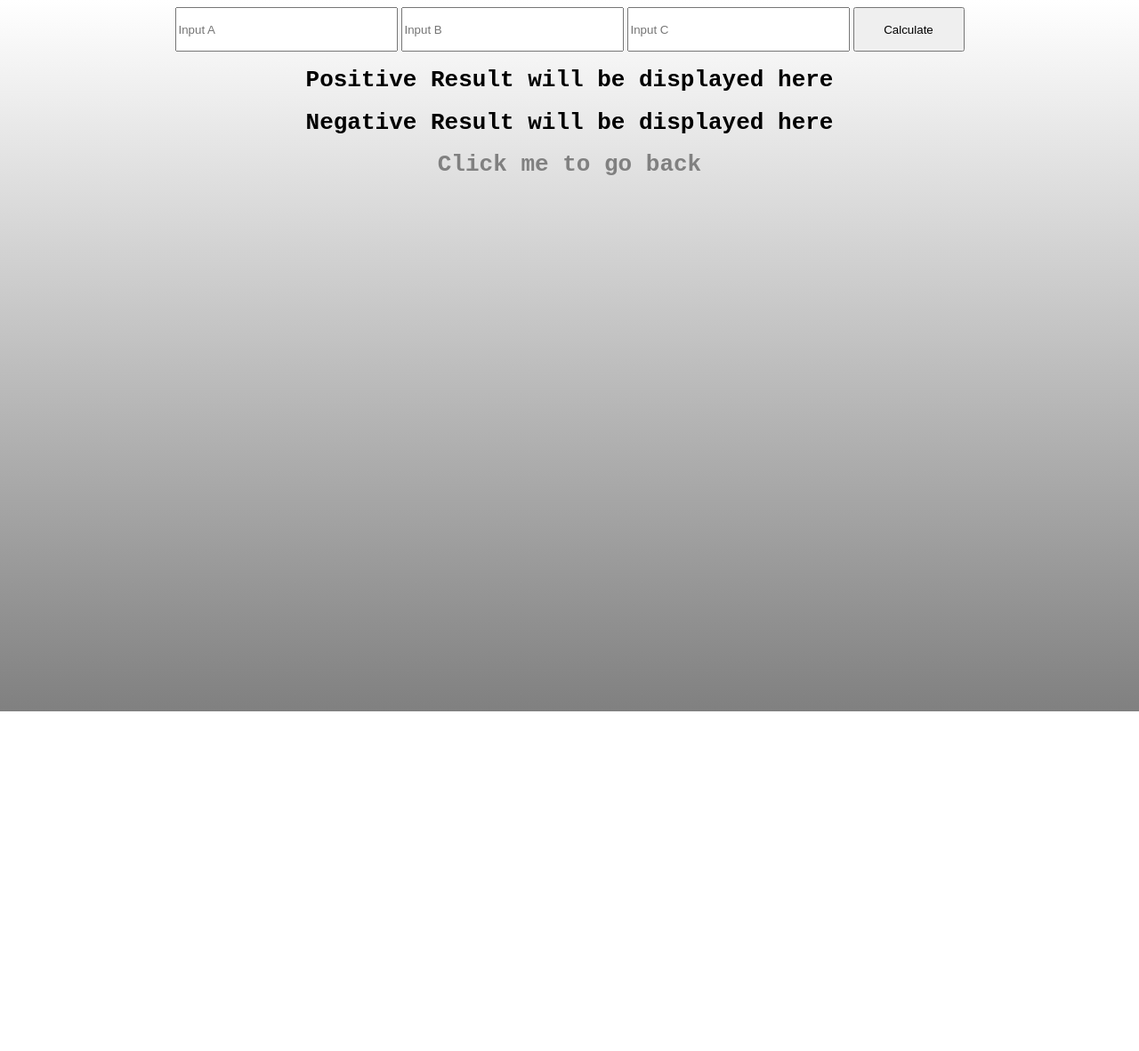
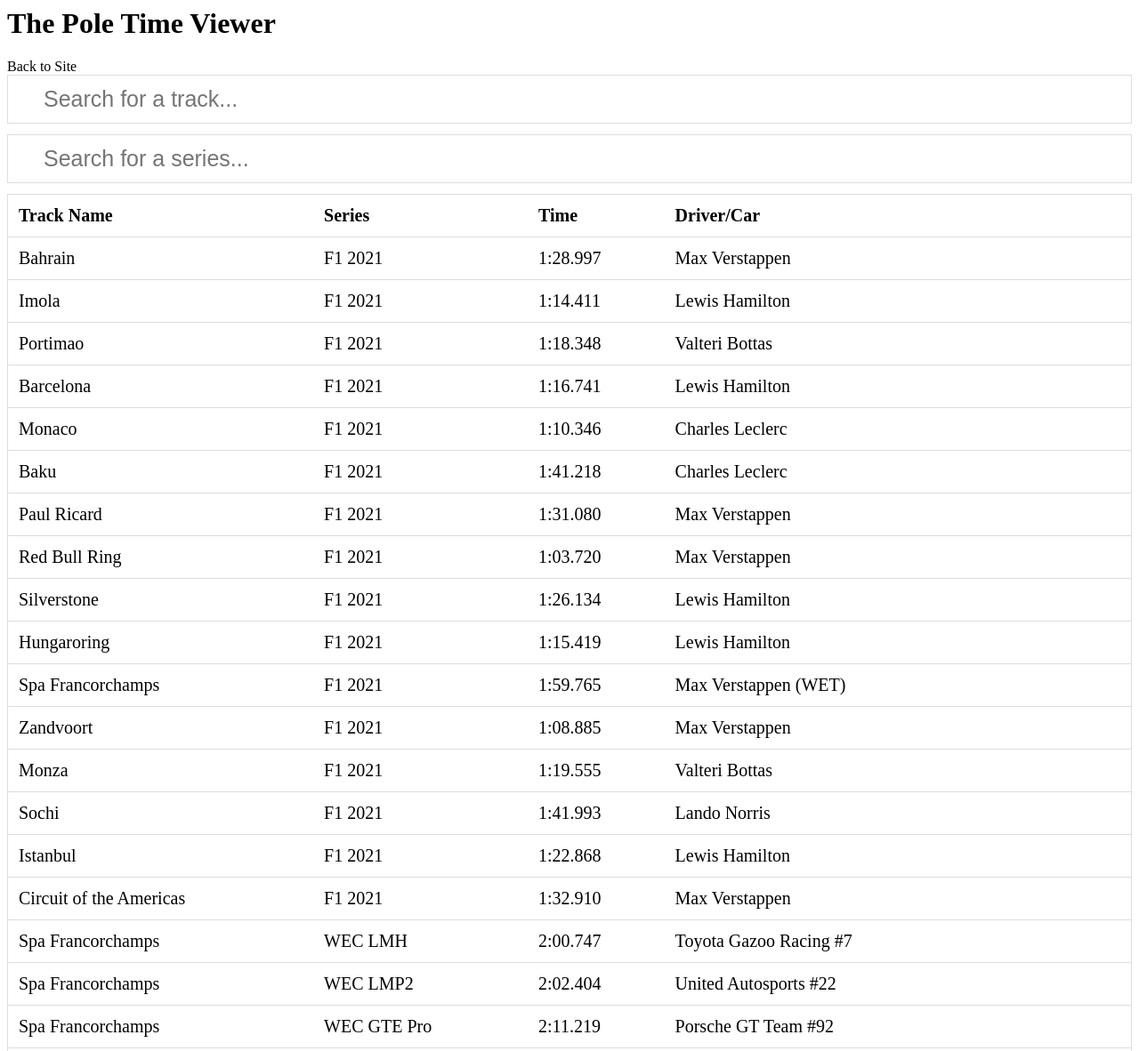
Before and after one commit to Reedingame-Studios/pole-time-viewer, a plain HTML site: page index.html in a window 1280 px wide. Shown: the top 1182 px of the page at 89% size. Before the commit the page ends 800 px from the top, so only its background shows below. Drawn offline with Linux system fonts and the light colour scheme.

Commit message:
Silly mistake...
I accidentally uploaded the quadratic formula solver, we've now replaced it with the correct code, thankfully.

```diff
--- a/index.html
+++ b/index.html
@@ -1,73 +1,149 @@
-<html><center>
-	<title> Quadratic Equation Solver </title>
-	<input id="a" placeholder="Input A">
-	<input id="b" placeholder="Input B">
-	<input id = "c" placeholder="Input C">
-	<button onclick="Calculate()">Calculate</button>
-	<h1 id="Pos">Positive Result will be displayed here</h1>
-	<h1 id="Neg">Negative Result will be displayed here</h1>
-	<h1 align="center"><a href="https://reedingame-studios.netlify.app/games.html">Click me to go back</a></h1>
-</center></html>
+<html>
+<h1> The Pole Time Viewer </h1>
+<a href="https://reedingame-studios.netlify.app/games.html">Back to Site</a>
+<input type="text" id="LookupTrack" onkeyup="searchTrack()" placeholder="Search for a track...">
+<input type="text" id="LookupSeries" onkeyup="searchSeries()" placeholder="Search for a series...">
+
+<table id="PoleTimeDatabase">
+	<tr class="header">
+		<th><b>Track Name</b></th>
+		<th><b>Series</b></th>
+		<th><b>Time</b></th>
+		<th><b>Driver/Car</b></th>
+	</tr>
+
+	<!-- Formula 1 -->
+	<tr><td>Bahrain</td><td>F1 2021</td><td>1:28.997</td><td>Max Verstappen</tr>
+	<tr><td>Imola</td><td>F1 2021</td><td>1:14.411</td><td>Lewis Hamilton</tr>
+	<tr><td>Portimao</td><td>F1 2021</td><td>1:18.348</td><td>Valteri Bottas</tr>
+	<tr><td>Barcelona</td><td>F1 2021</td><td>1:16.741</td><td>Lewis Hamilton</tr>
+	<tr><td>Monaco</td><td>F1 2021</td><td>1:10.346</td><td>Charles Leclerc</tr>
+	<tr><td>Baku</td><td>F1 2021</td><td>1:41.218</td><td>Charles Leclerc</tr>
+	<tr><td>Paul Ricard</td><td>F1 2021</td><td>1:31.080</td><td>Max Verstappen</tr>
+	<tr><td>Red Bull Ring</td><td>F1 2021</td><td>1:03.720</td><td>Max Verstappen</tr>
+	<tr><td>Silverstone</td><td>F1 2021</td><td>1:26.134</td><td>Lewis Hamilton</tr>
+	<tr><td>Hungaroring</td><td>F1 2021</td><td>1:15.419</td><td>Lewis Hamilton</tr>
+	<tr><td>Spa Francorchamps</td><td>F1 2021</td><td>1:59.765</td><td>Max Verstappen (WET)</tr>
+	<tr><td>Zandvoort</td><td>F1 2021</td><td>1:08.885</td><td>Max Verstappen</tr>
+	<tr><td>Monza</td><td>F1 2021</td><td>1:19.555</td><td>Valteri Bottas</tr>
+	<tr><td>Sochi</td><td>F1 2021</td><td>1:41.993</td><td>Lando Norris</tr>
+	<tr><td>Istanbul</td><td>F1 2021</td><td>1:22.868</td><td>Lewis Hamilton</tr>
+	<tr><td>Circuit of the Americas</td><td>F1 2021</td><td>1:32.910</td><td>Max Verstappen</tr>
+
+	<!-- WEC -->
+	<tr><td>Spa Francorchamps</td><td>WEC LMH</td><td>2:00.747</td><td>Toyota Gazoo Racing #7</tr>
+	<tr><td>Spa Francorchamps</td><td>WEC LMP2</td><td>2:02.404</td><td>United Autosports #22</tr>
+	<tr><td>Spa Francorchamps</td><td>WEC GTE Pro</td><td>2:11.219</td><td>Porsche GT Team #92</tr>
+	<tr><td>Spa Francorchamps</td><td>WEC GTE AM</td><td>2:14.660</td><td>TF Sport AM #33</tr>
+
+	<tr><td>Portimao</td><td>WEC LMH</td><td>1:30.364</td><td>Alpine Elf Matmut #36</tr>
+	<tr><td>Portimao</td><td>WEC LMP2</td><td>1:31.210</td><td>JOTA Oreca #28</tr>
+	<tr><td>Portimao</td><td>WEC GTE Pro</td><td>1:37.986</td><td>Porsche GT Team #92</tr>
+	<tr><td>Portimao</td><td>WEC GTE AM</td><td>1:40.191</td><td>Team Project 1 Porsche #56</tr>
+
+	<tr><td>Monza</td><td>WEC LMH</td><td>1:35.899</td><td>Toyota Gazoo Racing #7</tr>
+	<tr><td>Monza</td><td>WEC LMP2</td><td>1:38.527</td><td>Team WRT #31</tr>
+	<tr><td>Monza</td><td>WEC GTE Pro</td><td>1:45.412</td><td>Porsche GT Team #92</tr>
+	<tr><td>Monza</td><td>WEC GTE AM</td><td>1:47.272</td><td>TF Sport AM #33</tr>
+
+	<tr><td>Le Mans</td><td>WEC LMH</td><td>3:23.900</td><td>Toyota Gazoo Racing #7</tr>
+	<tr><td>Le Mans</td><td>WEC LMP2</td><td>3:27.950</td><td>JOTA Oreca #38</tr>
+	<tr><td>Le Mans</td><td>WEC GTE Pro</td><td>3:46.882</td><td>HUB Auto Racing Porsche #72</tr>
+	<tr><td>Le Mans</td><td>WEC GTE AM</td><td>3:47.987</td><td>Dempsey Proton Racing Porsche #88</tr>
+
+	<!-- Popular Events-->
+	<tr><td>Daytona</td><td>IMSA DPI</td><td>1:34.311</td><td>#31 Cadillac DPI</tr>
+	<tr><td>Daytona</td><td>IMSA LMP2</td><td>1:37.368</td><td>#52 Oreca LMP2 07</tr>
+	<tr><td>Daytona</td><td>IMSA LMP3</td><td>1:42.384</td><td>#6 Duqueine M30-D08</tr>
+	<tr><td>Daytona</td><td>IMSA GTLM</td><td>1:42.980</td><td>#4 Corvette C8.R</tr>
+	<tr><td>Daytona</td><td>IMSA GTD</td><td>1:46.831</td><td>#4 Corvette C8.R</tr>
+</table>
+
+
+</html>
 
 <script>
-	function Calculate(){
+// Javascript code "borrowed" from a helpful W3Schools article:
+// https://www.w3schools.com/howto/howto_js_filter_table.asp
+// This article was very helpful throughout this project, thanks W3Schools once again :)
 
-		var variableA = document.getElementById("a").value;
-		var variableB = document.getElementById("b").value;
-		var variableC = document.getElementById("c").value;
+function searchTrack(){
+  var input, filter, table, tr, td, i, txtValue;
+  input = document.getElementById("LookupTrack");
+  filter = input.value.toUpperCase();
+  table = document.getElementById("PoleTimeDatabase");
+  tr = table.getElementsByTagName("tr");
 
-		var toRoot = variableB*variableB-4*variableA*variableC;
-		var pos = (-variableB + Math.sqrt(toRoot)) / (2*variableA);
-		var neg = (-variableB - Math.sqrt(toRoot)) / (2*variableA);
-		if(isNaN(pos) == true){
-			document.getElementById("Pos").innerHTML = "Your values returned an error.";
-			document.getElementById("Neg").innerHTML = "Are you sure this is solvable?";
+  for (i = 0; i < tr.length; i++) {
+    td = tr[i].getElementsByTagName("td")[0];
+    if (td) {
+      txtValue = td.textContent || td.innerText;
+      if (txtValue.toUpperCase().indexOf(filter) > -1) {
+        tr[i].style.display = "";
+      } else {
+        tr[i].style.display = "none";
       }
-		else{
-			document.getElementById("Pos").innerHTML = String(pos);
-			document.getElementById("Neg").innerHTML = String(neg);
+    }
+  }
 }
 
+function searchSeries(){
+  var input, filter, table, tr, td, i, txtValue;
+  input = document.getElementById("LookupSeries");
+  filter = input.value.toUpperCase();
+  table = document.getElementById("PoleTimeDatabase");
+  tr = table.getElementsByTagName("tr");
+
+  for (i = 0; i < tr.length; i++) {
+    td = tr[i].getElementsByTagName("td")[1];
+    if (td) {
+      txtValue = td.textContent || td.innerText;
+      if (txtValue.toUpperCase().indexOf(filter) > -1) {
+        tr[i].style.display = "";
+      } else {
+        tr[i].style.display = "none";
       }
+    }
+  }
+}
+
 </script>
 
 <style>
-	html{
-		height: 100%;
-		background-image: linear-gradient(to bottom, white,grey);
-		animation: fade 2s ease forwards;
+#LookupTrack{
+	width: 100%;
+	font-size: 25px;
+	padding: 12px 20px 12px 40px;
+	border: 1px solid #ddd;
+	margin-bottom: 12px;
+}
+#LookupSeries{
+	width: 100%;
+	font-size: 25px;
+	padding: 12px 20px 12px 40px;
+	border: 1px solid #ddd;
+	margin-bottom: 12px;
+}
+#PoleTimeDatabase{
+	border-collapse: collapse;
+	width: 100%;
+	border: 1px solid #ddd;
+	font-size:20px;
 }
 
-	@keyframes fade{
-		from{
-			opacity: 0;
+#PoleTimeDatabase tr{
+	border-bottom: 1px solid #ddd;
 }
-		to{
-			opacity: 1;
-		}
-
-	}
-	h1{
-		font-style: bold;
-		font-family: Monospace;
-	}
-	input{
-		height: 50;
-		width: 250;
-	}
-	button{
-		height: 50;
-		width: 125;
+#PoleTimeDatabase th, #PoleTimeDatabase td{
+	text-align: left;
+	padding: 12px
 }
 a{
-		color: grey;
+color: black;
 text-decoration: none;
 }
 a:hover{
-		background: black;
-		color: white;
-		text-decoration: underline;
+background-color:black;
+color:white;
 }
-
-
 </style>
```
Lines whose indentation alone changed are shown as unchanged.
